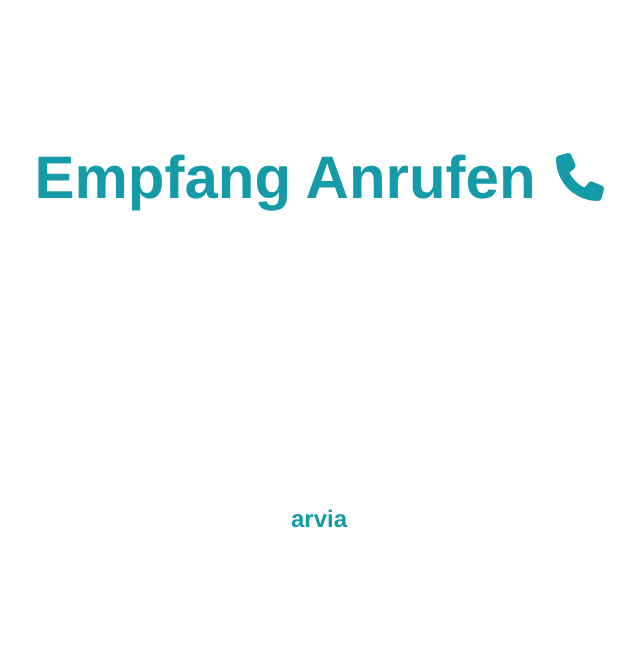
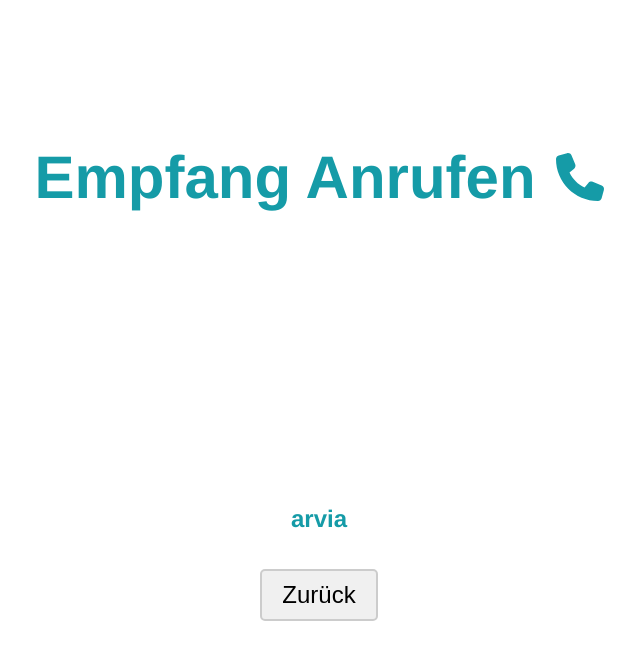
Before and after one commit to deyisk/test, a Vue app: page /videocall in a window 1280 px wide. Shown: the top 660 px of the page, without its empty margins (321-961 px from the left). Built offline with nearby package versions, Linux system fonts and the light colour scheme.

Commit message:
zurück button

```diff
--- a/src/components/VideoCall.vue
+++ b/src/components/VideoCall.vue
@@ -13,6 +13,10 @@
         <h1>arvia</h1>
         <!-- Arvia Kodu -->
       </div>
+
+      <button @click="goBack" style="margin:auto; margin-top: 20px; padding: 10px 20px; font-size: 24px; background-color: #f0f0f0; border: 2px solid #ccc; border-radius: 5px; cursor: pointer;">
+        Zurück
+      </button>
     </div>
   </template>
 
@@ -62,7 +66,15 @@
       setTimeout(() => {
         this.showMessage = false;
       }, 2000);
-    }
+    },
+    methods:{
+        goBack() {
+  this.$router.push({ name: 'UnterweisungComponent' });
+},
+    },
+
+
+
   };
   </script>
 
```
